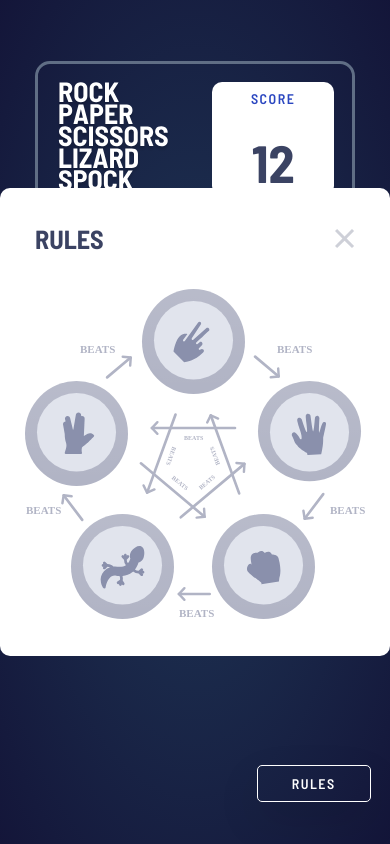
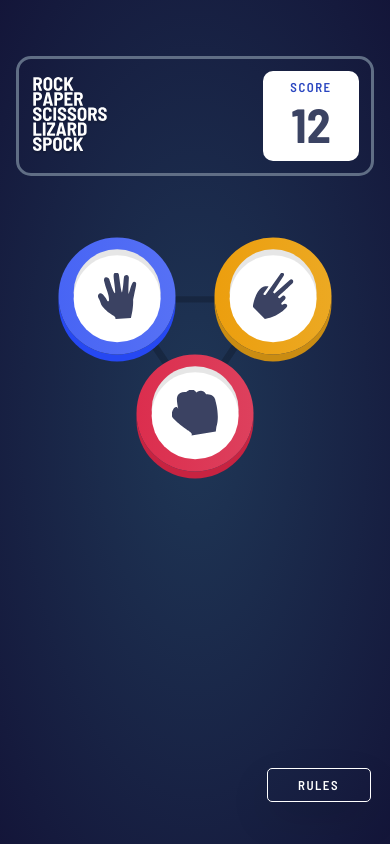
Before and after one commit to naijadevgamer/rock-paper-scissors, a website: page index.html in a window 390 px wide. Drawn offline with Linux system fonts and the light colour scheme.

Commit message:
start the responsive design

```diff
--- a/index.html
+++ b/index.html
@@ -19,9 +19,13 @@
   </head>
   <body>
     <header class="header">
-      <div class="header__name">
-        <!-- <img src="images/logo.svg" alt="logo" /> -->
-        <img src="images/logo-bonus.svg" alt="logo" />
+      <div class="header__logo-box">
+        <!-- <img src="images/logo.svg" alt="logo" class="header__logo header__logo--classic"/> -->
+        <img
+          src="images/logo-bonus.svg"
+          alt="logo"
+          class="header__logo header__logo--extended"
+        />
       </div>
       <div class="header__score-box">
         <div class="header__score-text">score</div>
@@ -30,7 +34,7 @@
     </header>
 
     <!-- Rules modal -->
-    <div class="modal-container">
+    <!-- <div class="modal-container">
       <div class="modal">
         <h2 class="modal__heading">Rules</h2>
         <img
@@ -39,7 +43,7 @@
           class="modal__close"
         />
         <div class="modal__rules-box">
-          <!-- <img src="images/image-rules.svg" alt="rules img" class="modal__rules modal__rules--classic" /> -->
+          <img src="images/image-rules.svg" alt="rules img" class="modal__rules modal__rules--classic" />
           <img
             src="images/image-rules-bonus.svg"
             alt="rules img"
@@ -47,13 +51,13 @@
           />
         </div>
       </div>
-    </div>
+    </div> -->
 
     <main class="main">
       <!-- Classic -- Rock paper scissors -->
-      <!-- <div class="phase phase--classic">
+      <div class="phase phase--classic">
         <div class="phase__play">
-          Player's choice
+          <!-- Player's choice -->
           <div class="phase__bg phase__bg--classic">
             <img
               src="images/bg-triangle.svg"
@@ -83,10 +87,10 @@
             />
           </div>
         </div>
-      </div> -->
+      </div>
 
       <!-- Extended -- Rock paper scissors lizard spock -->
-      <div class="phase phase--extended">
+      <!-- <div class="phase phase--extended">
         <div class="phase__play">
           <div class="phase__bg phase__bg--extended">
             <img
@@ -131,7 +135,7 @@
             />
           </div>
         </div>
-      </div>
+      </div> -->
 
       <!-- Comparism phase -->
       <!-- <div class="phase__comparism"> -->
--- a/sass/_base.scss
+++ b/sass/_base.scss
@@ -45,7 +45,7 @@ $shadow-light: 0 2rem 5rem rgba(0, 0, 0, 0.1);
 $bp-large-desktop: 112.5em; //1800px
 $bp-tab-land: 75em; //1200px
 $bp-tab-port: 56.25em; //900px
-$bp-phone: 40.625em; //650px
+$bp-phone: 37.5em; //600px
 $bp-small-phone: 18.75em; //300px
 
 // BASE
@@ -64,10 +64,10 @@ html {
     font-size: 75%;
   }
   @media only screen and (max-width: $bp-tab-land) {
-    font-size: 58.6%;
+    font-size: 56.25%;
   }
   @media only screen and (max-width: $bp-tab-port) {
-    font-size: 54.6%;
+    font-size: 50%;
   }
 }
 
--- a/sass/_header.scss
+++ b/sass/_header.scss
@@ -1,6 +1,6 @@
 .header {
   width: 70rem;
-  max-width: 90%;
+  max-width: 100%;
   margin: 5rem auto;
   display: flex;
   justify-content: space-between;
@@ -8,16 +8,21 @@
   padding: 2rem;
   border: solid 3px $header-outline;
   border-radius: 15px;
-  line-height: 0.8;
   font-weight: 600;
   text-transform: uppercase;
+  @media only screen and (max-width: $bp-phone) {
+    padding: 1.5rem;
+  }
 
-  &__name {
-    font-size: 4rem;
+  &__logo-box {
     img {
       display: block;
+      @media only screen and (max-width: $bp-phone) {
+        width: 20vw;
+      }
     }
   }
+
   &__score-box {
     display: flex;
     flex-direction: column;
@@ -28,6 +33,11 @@
     align-self: stretch;
     border-radius: 10px;
     background-color: $color-white;
+    @media only screen and (max-width: $bp-phone) {
+      padding: 1rem 0;
+      align-self: center;
+      width: 12rem;
+    }
   }
   &__score-text {
     color: $score-text;
--- a/sass/_icon.scss
+++ b/sass/_icon.scss
@@ -9,6 +9,10 @@
   transition: all 0.3s ease;
   z-index: 1;
   cursor: pointer;
+  @media only screen and (max-width: $bp-phone) {
+    width: 30vw;
+    height: 30vw;
+  }
   &::before {
     content: "";
     border-radius: 50%;
--- a/sass/_phase.scss
+++ b/sass/_phase.scss
@@ -11,6 +11,10 @@
   &__bg {
     height: 20rem;
     width: 23rem;
+    @media only screen and (max-width: $bp-phone) {
+      height: 30vw;
+      width: 40vw;
+    }
   }
   &__bg-img {
     height: 100%;
```
Also changed, not shown: css/style.css, 1 other file.
